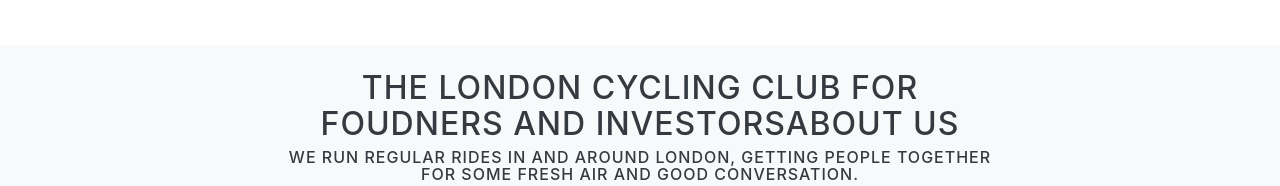
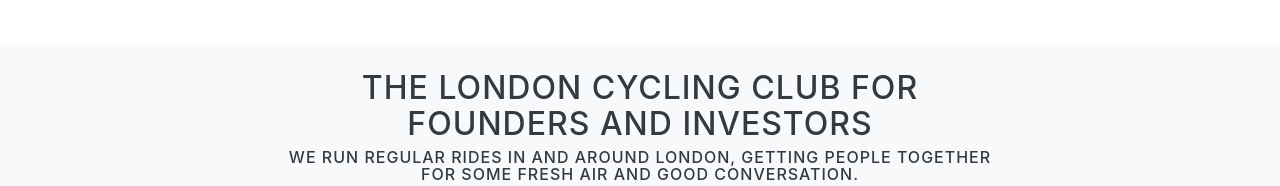
Before and after one commit to thevccc/web, a website with bundled scripts: page index.html in a window 1280 px wide. Shown: the part 614-800 px from the top of the page. Built offline with nearby package versions, Linux system fonts and the light colour scheme.

Commit message:
Update 6

```diff
--- a/index.html
+++ b/index.html
@@ -52,7 +52,7 @@
       </div>
       <div class="row">
         <div class="col-lg-8 mx-auto text-dark">
-          <h2 class="" contenteditable="true">THE LONDON CYCLING CLUB FOR FOUDNERS AND INVESTORSABOUT US</h2>
+          <h2 class="" contenteditable="true">THE LONDON CYCLING CLUB FOR FOUNDERS AND INVESTORS</h2>
           <h6 class="" contenteditable="true">We run regular rides in and around London, getting people together for some fresh air and good conversation. <br><br>If you're a founder of a tech startup, or a VC / angel investor, feel free to sign up on the form below.
             <br>
             <br> </h6>
```
